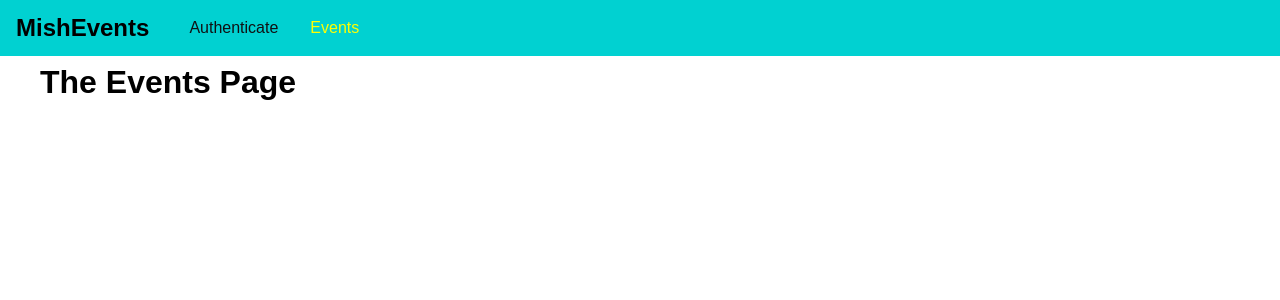
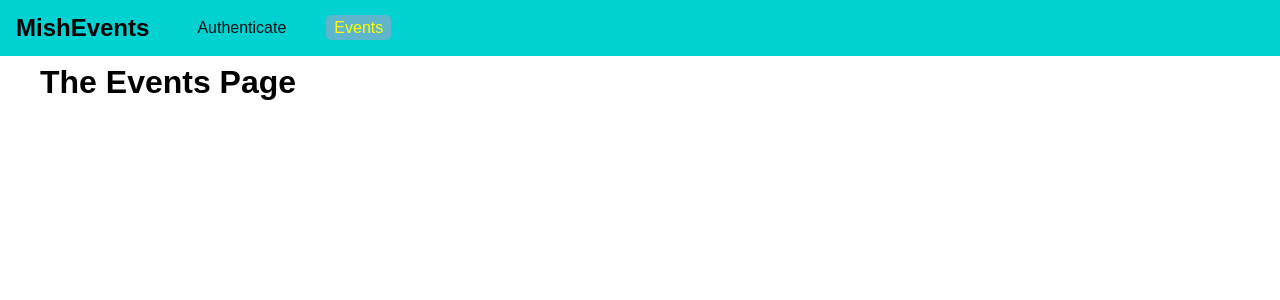
Before and after one commit to MichelAtieno/GraphQLMongoDB, a React (Create React App) app in the folder frontend/: page /events in a window 1280 px wide. Shown: the top 300 px of the page. Built offline with nearby package versions, Linux system fonts and the light colour scheme.

Commit message:
Redirection works as wanted, Authenticated users can access different pages, Non-authenticated users are limited in page viewing.

```diff
--- a/frontend/src/App.js
+++ b/frontend/src/App.js
@@ -31,12 +31,13 @@
           <MainNavigation />
           <main className="main-content">
             <Switch>
-              {!this.state.token && <Redirect from="/" to="/auth" exact />}
               {this.state.token && <Redirect from="/" to="/events" exact />}
               {this.state.token && <Redirect from="/auth" to="/events" exact />}
               {!this.state.token && (<Route path="/auth" component={AuthPage} />)}
               <Route path="/events" component={EventsPage} />
               {this.state.token && (<Route path="/bookings" component={BookingsPage} />)}
+              {!this.state.token && <Redirect to="/auth" exact />}
+
             </Switch>
           </main>
         </AuthContext.Provider>
--- a/frontend/src/components/Navigation/MainNavigation.css
+++ b/frontend/src/components/Navigation/MainNavigation.css
@@ -25,19 +25,32 @@
     list-style: none;
     padding: 0;
     margin: 0;
+    align-items: center;
 }
 
 .main-navigation__items li {
     margin: 0 1rem;
 }
 
-.main-navigation__items a {
+.main-navigation__items a,
+.main-navigation__items button {
     text-decoration: none;
     color: #101113;
+    padding: 0.25rem 0.5rem;
+    border: none;
+    font: inherit;
+    background: transparent;
+    cursor: pointer;
+    vertical-align: middle;
+    margin: 0;
 }
 
 .main-navigation__items a:hover,
 .main-navigation__items a:active,
-.main-navigation__items a.active {
+.main-navigation__items a.active,
+.main-navigation__items button:hover,
+.main-navigation__items button:active {
+    background: #5db6cc;
     color: yellow;
+    border-radius: 5px;
 }
--- a/frontend/src/components/Navigation/MainNavigation.js
+++ b/frontend/src/components/Navigation/MainNavigation.js
@@ -21,9 +21,17 @@
                             <li>
                                 <NavLink to="/events">Events</NavLink>
                             </li>
-                            {context.token && (<li>
-                                <NavLink to="/bookings">Bookings</NavLink>
-                            </li>)}
+                            {context.token && (
+                             <React.Fragment>
+                                <li>
+                                    <NavLink to="/bookings">Bookings</NavLink>
+                                </li>
+                                <li>
+                                    <button onClick={context.logout}>Logout</button>
+                                </li>
+                             </React.Fragment>
+
+                            )}
                         </ul>
                     </nav>
                 </header>
```
